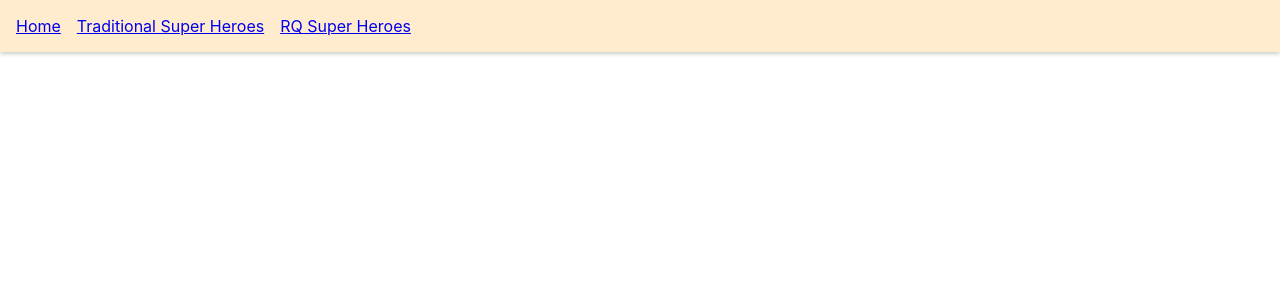
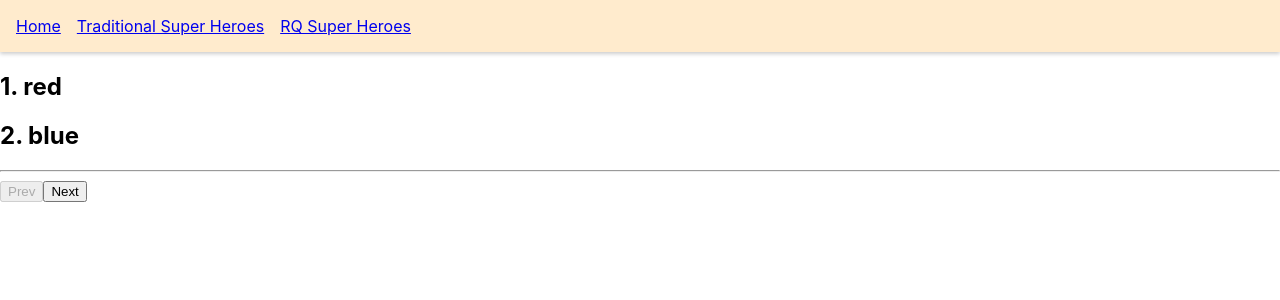
Before and after one commit to kiranojhanp/react-query-tut, a React (Create React App) app: page /rq-paginated in a window 1280 px wide. Shown: the top 300 px of the page. Built offline with nearby package versions, Linux system fonts and the light colour scheme; data requests are answered from the project's data file.

Commit message:
paginated queries

```diff
--- a/db.json
+++ b/db.json
@@ -44,5 +44,15 @@
 			"id": "codemandu",
 			"courses": ["react", "svelte", "nodejs"]
 		}
+	],
+	"colors": [
+		{ "id": 1, "label": "red" },
+		{ "id": 2, "label": "blue" },
+		{ "id": 3, "label": "green" },
+		{ "id": 4, "label": "yellow" },
+		{ "id": 5, "label": "black" },
+		{ "id": 6, "label": "white" },
+		{ "id": 7, "label": "orange" },
+		{ "id": 8, "label": "purple" }
 	]
 }
--- a/src/App.tsx
+++ b/src/App.tsx
@@ -8,6 +8,7 @@ const RQParallelQueries = lazy(
 	() => import("./components/ParallelQueries.page")
 )
 const DynamicParallel = lazy(() => import("./components/DynamicParellel.page"))
+const PaginatedQuery = lazy(() => import("./components/PaginatedQuery.page"))
 const RQSuperHeroDetails = lazy(
 	() => import("./components/RQSuperHeroDetails.page")
 )
@@ -37,6 +38,7 @@ function App() {
 					<Routes>
 						<Route path="/super-heroes" element={<SuperHeroesPage />} />
 						<Route path="/rq-parallel" element={<RQParallelQueries />} />
+						<Route path="/rq-paginated" element={<PaginatedQuery />} />
 						<Route
 							path="/rq-dependent"
 							element={<DependentQueries email="kiranojha1226@gmail.com" />}
--- /dev/null
+++ b/src/components/PaginatedQuery.page.tsx
@@ -0,0 +1,65 @@
+import axios from "axios"
+import { useState } from "react"
+import { QueryFunctionContext, useQuery } from "react-query"
+import { z } from "zod"
+
+const colorsSchema = z.array(
+	z.object({
+		id: z.number(),
+		label: z.string(),
+	})
+)
+
+const getColors = async ({ queryKey }: QueryFunctionContext) => {
+	const pageNumber = queryKey[1]
+	const { data } = await axios.get(
+		`http://localhost:4000/colors?_limit=2&_page=${pageNumber}`
+	)
+	return colorsSchema.parse(data)
+}
+
+const PaginatedQuery = () => {
+	const [pageNumber, setPageNumber] = useState(1)
+	const { data, isLoading, isFetching, isError, error } = useQuery(
+		["colors", pageNumber],
+		getColors,
+		{ keepPreviousData: true }
+	)
+
+	if (isLoading) return <h1>Loading...</h1>
+	if (isError && error instanceof Error) return <h1>{error.message}</h1>
+
+	return (
+		<>
+			<div>
+				{data?.map(({ id, label }) => (
+					<div key={id}>
+						<h2>
+							{id}. {label}
+						</h2>
+					</div>
+				))}
+			</div>
+
+			<hr />
+			<div>
+				<button
+					onClick={() => setPageNumber(pageNumber - 1)}
+					disabled={pageNumber === 1}
+				>
+					Prev
+				</button>
+				<button
+					onClick={() => setPageNumber(pageNumber + 1)}
+					disabled={pageNumber === 4}
+				>
+					Next
+				</button>
+			</div>
+
+			{isFetching && "Loading"}
+		</>
+	)
+}
+
+export default PaginatedQuery
```
